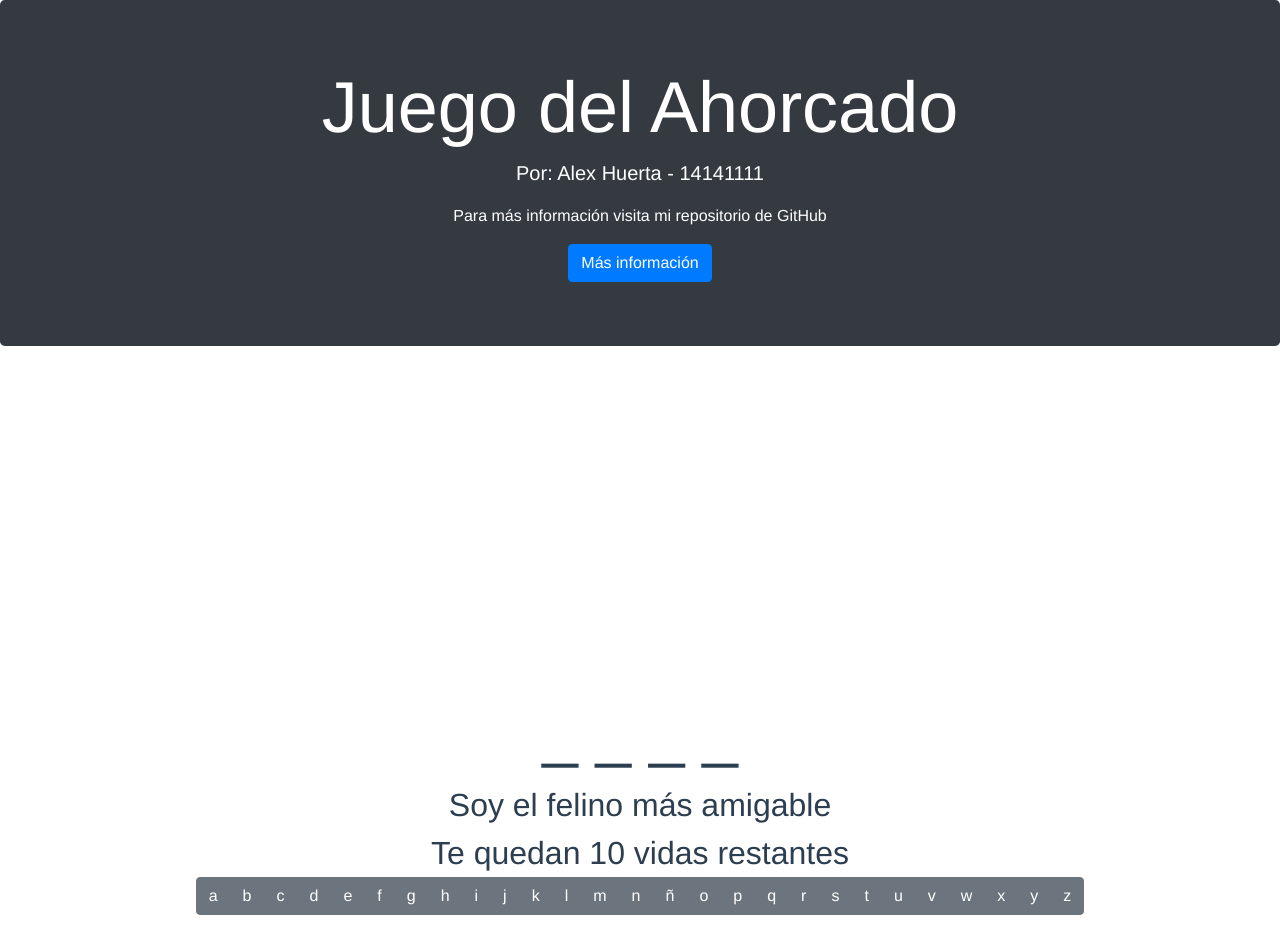
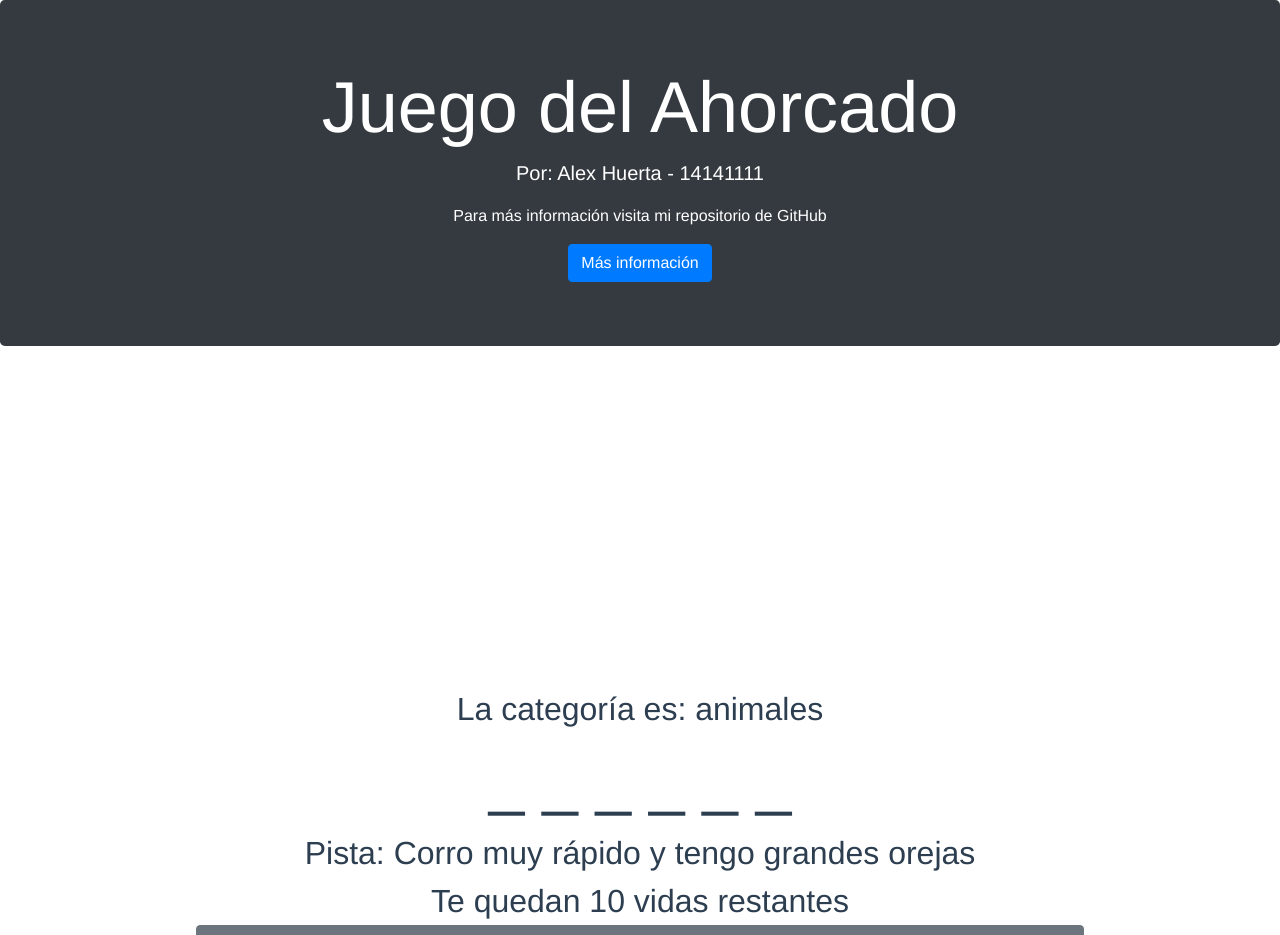
Before and after one commit to NeshMx/ahorcado-web, a Vue app: page / in a window 1280 px wide. Shown: the top 935 px of the page. Built offline with nearby package versions, Linux system fonts and the light colour scheme.

Commit message:
trabajando en el exito

```diff
--- a/src/components/Ahorcado.vue
+++ b/src/components/Ahorcado.vue
@@ -10,13 +10,19 @@
       <!-- Lineas/Letras -->
       <b-row class="text-center">
         <b-col>
+          <span class="categoria">La categoría es: animales</span>
+        </b-col>
+      </b-row>
+      <!-- Lineas/Letras -->
+      <b-row class="text-center">
+        <b-col>
           <span class="guiones">{{dibujaGuionesBajos()}}</span>
         </b-col>
       </b-row>
       <!-- Pistas -->
       <b-row class="text-center">
         <b-col>
-          <span class="pista">{{pistaSeleccionada}}</span>
+          <span class="pista">Pista: {{pistaSeleccionada}}</span>
         </b-col>
       </b-row>
       <!-- Vidas -->
@@ -29,8 +35,18 @@
       <b-row class="text-center">
         <b-col>
           <b-button-group class="flex-wrap">
-            <b-button v-for="(letra, index) in abecedario" :key="index">{{letra}}</b-button>
+            <b-button v-for="(letra, index) in abecedario" :key="index" @click="checaLetrasEnPalabra($event)">{{letra}}</b-button>
           </b-button-group>
+        </b-col>
+      </b-row>
+      <!-- Alertas -->
+      <b-row class="text-center">
+        <b-col>
+          <b-row align-h="center">
+            <b-col cols="9">
+              <div id="alerta"></div>
+            </b-col>
+          </b-row>
         </b-col>
       </b-row>
     </b-container>
@@ -41,6 +57,7 @@ export default {
   name: "ahorcado",
   data: function() {
     return {
+      showDismissibleAlert: false,
       vidas: 10,
       palabraSeleccionada: "",
       pistaSeleccionada: "",
@@ -97,8 +114,13 @@ export default {
       ]
     };
   },
+  computed: {
+    esValido() {
+      return this.valorInput.length < 2 ? true : false;
+    }
+  },
   mounted: function() {
-    this.checaLetrasEnPalabra();
+    this.seleccionaPalabraPistaAleatorio(this.diccionario);
   },
   methods: {
     dibujaLineaVertical: function() {
@@ -246,25 +268,69 @@ export default {
       var randomIndex = Math.floor(Math.random() * palabras.length);
       this.palabraSeleccionada = palabras[randomIndex];
       this.pistaSeleccionada = pistas[randomIndex];
-      return this.palabraSeleccionada;
     },
     dibujaGuionesBajos: function() {
-      var palabra = this.seleccionaPalabraPistaAleatorio(this.diccionario);
+      var palabra = this.palabraSeleccionada;
       var guiones = [];
       for (let index = 0; index < palabra.length; index++) {
         guiones.push("_");
       }
       return guiones.join(" ");
     },
-    checaLetrasEnPalabra: function() {
-      console.log(this.palabraSeleccionada.includes("a"));
+    checaLetrasEnPalabra: function(e) {
+      var arregloFunciones = [
+        this.dibujaLineaVertical,
+        this.dibujaLineaHorizontal,
+        this.dibujaLineaDiagonal,
+        this.dibujaLineaVerticalCorta,
+        this.dibujaCabeza,
+        this.dibujaCuerpo,
+        this.dibujaBrazoIzquierdo,
+        this.dibujaBrazoDerecho,
+        this.dibujaPieIzquierdo,
+        this.dibujaPieDerecho
+      ];
+      var valor = e.target.innerHTML;
+      if (!this.palabraSeleccionada.includes(valor)) {
+        arregloFunciones[arregloFunciones.length - this.vidas]();
+        this.vidas--;
+      } else {
+        var guiones = document
+          .getElementsByClassName("guiones")[0]
+          .innerText.split(" ");
+        var palabraTmp = guiones.slice(0);
+
+        var obtenIndex = function(str, char) {
+          return str
+            .split("")
+            .map(function(c, i) {
+              if (c == char) return i;
+            })
+            .filter(function(v) {
+              return v >= 0;
+            });
+        };
+
+        var indices = obtenIndex(this.palabraSeleccionada, valor);
+
+        console.log(palabraTmp);
+        console.log(indices);
+      }
     }
   }
 };
 </script>
 <style scoped>
+.ahorcado {
+  padding-bottom: 100px;
+}
+
 .guiones {
   font-size: 4em;
+}
+
+.categoria {
+  font-size: 2em;
 }
 
 .pista {
@@ -274,4 +340,8 @@ export default {
 .vidas {
   font-size: 2em;
 }
+
+.etiqueta {
+  font-size: 2em;
+}
 </style>
```
